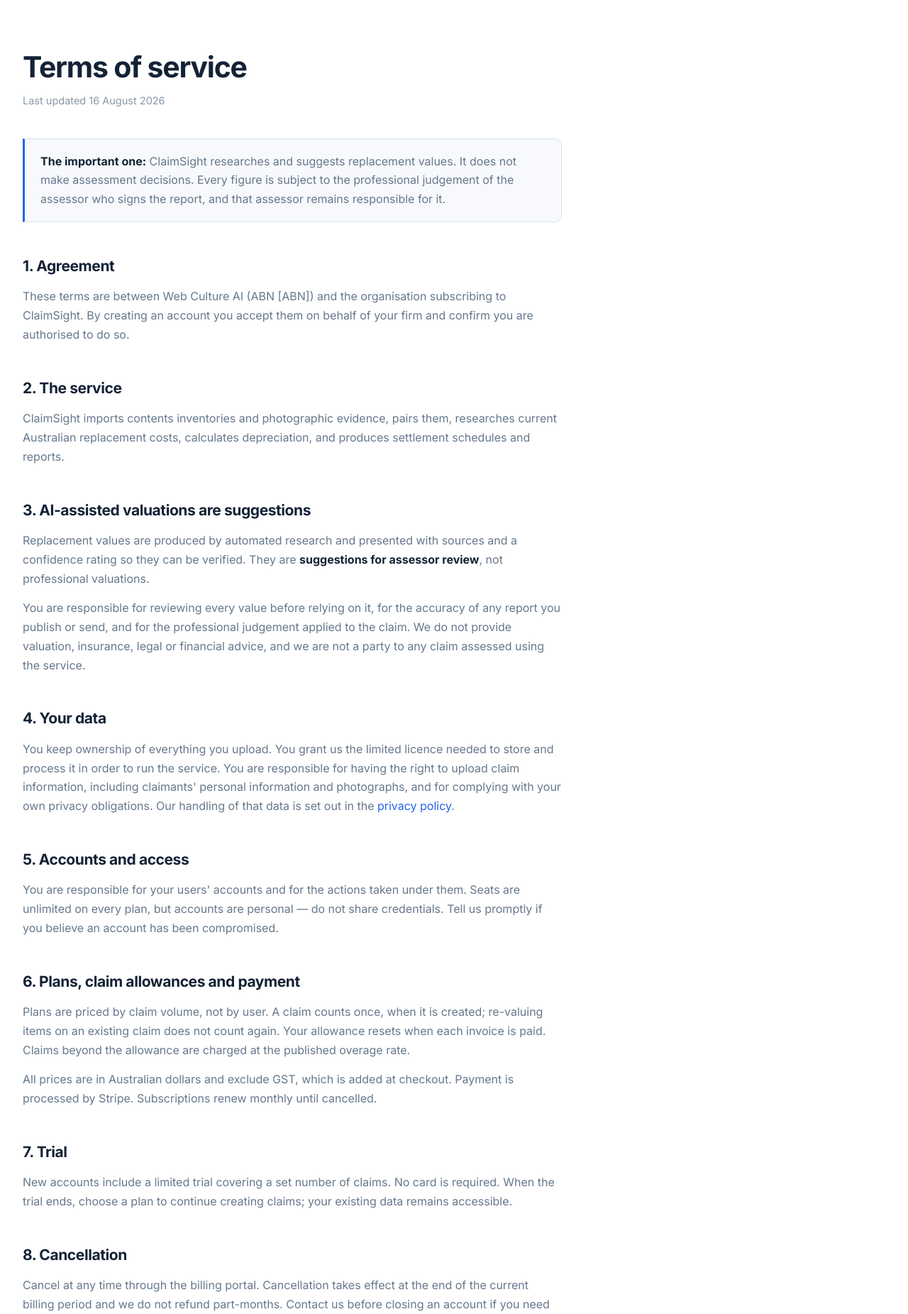
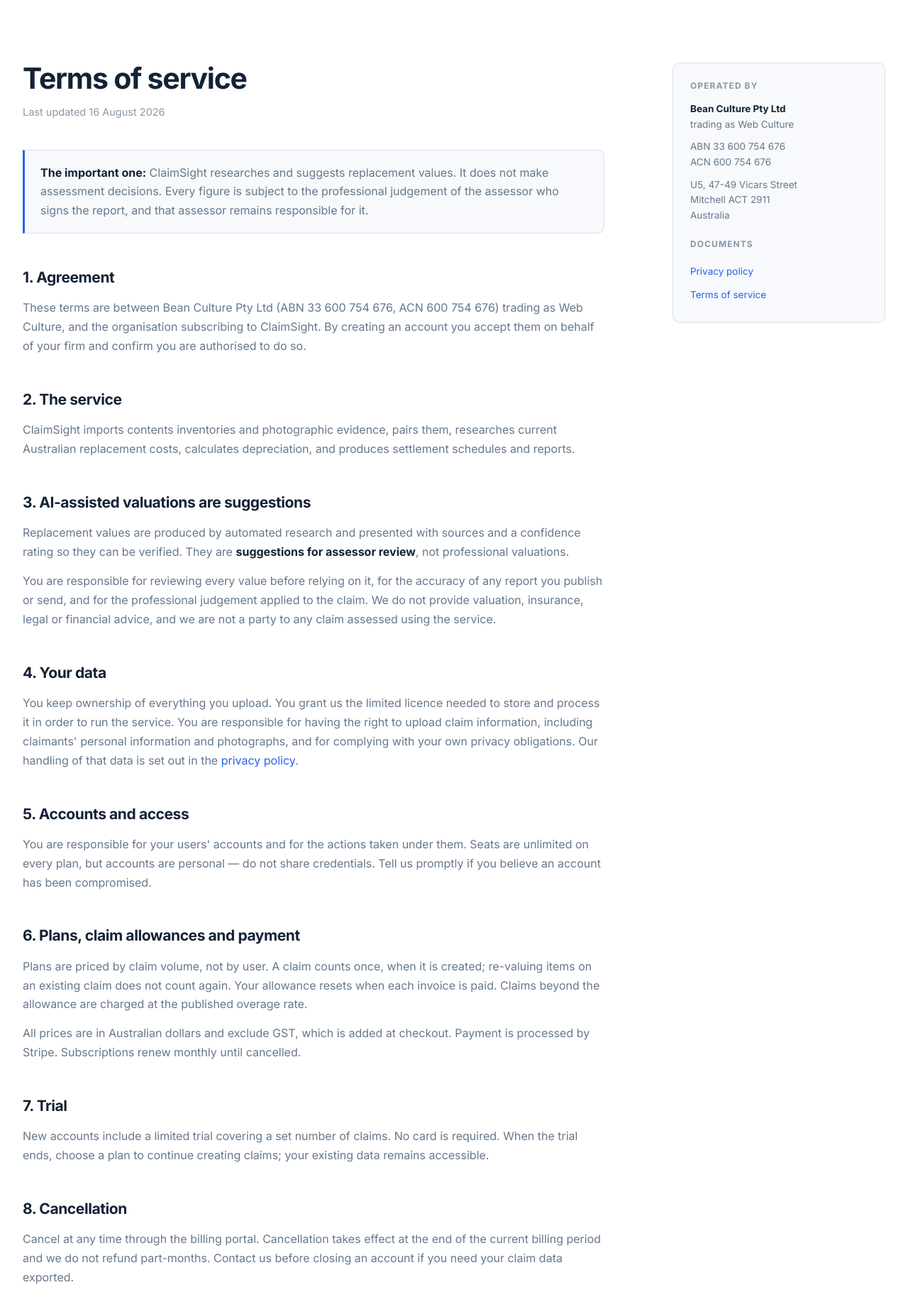
Before and after one commit to coffeeguy77/claimsight, a FastAPI app: page /terms in a window 1280 px wide. Shown: the part 75-1926 px from the top of the page at 71% size. Run offline with FastAPI, Linux system fonts and the light colour scheme.

Commit message:
Registered entity details, 1440px grid across app and legal pages

```diff
--- a/legal.py
+++ b/legal.py
@@ -16,15 +16,19 @@ retention guarantees beyond what the product enforces. Everything stated here
 maps to something built and tested.
 
 THIS IS A STARTING DRAFT, NOT LEGAL ADVICE. Neither document has been reviewed
-by an Australian lawyer, and the placeholders below must be completed before
-either page is relied on commercially.
+by an Australian lawyer. The entity details are correct; the drafting has not
+been professionally checked.
 """
 
-# Fill these in before the pages mean anything legally.
-ENTITY = "Web Culture AI"
-ABN = "[ABN]"
-CONTACT_EMAIL = "[privacy@claimsight.com.au]"
-POSTAL = "[postal address]"
+# Registered entity behind ClaimSight. ClaimSight is a Web Culture product;
+# "Web Culture AI" is a division, not the contracting entity, so the legal
+# documents name the company that actually carries the obligations.
+ENTITY = "Bean Culture Pty Ltd"
+TRADING = "Web Culture"
+ABN = "33 600 754 676"
+ACN = "600 754 676"
+CONTACT_EMAIL = "privacy@claimsight.com.au"
+POSTAL = "U5, 47-49 Vicars Street, Mitchell ACT 2911, Australia"
 UPDATED = "16 August 2026"
 
 PRIVACY = f"""
@@ -55,9 +59,10 @@ PRIVACY = f"""
 </div>
 
 <h2 id="who">1. Who we are</h2>
-<p>ClaimSight is operated by {ENTITY} (ABN {ABN}). In this policy, "we" and "us" means
-{ENTITY}, and "you" means the assessing firm and its users.</p>
-<p>Contact us about privacy at <strong>{CONTACT_EMAIL}</strong> or {POSTAL}.</p>
+<p>ClaimSight is operated by {ENTITY} (ABN {ABN}, ACN {ACN}), trading as {TRADING}. In this
+policy, "we" and "us" means {ENTITY}, and "you" means the assessing firm and its users.</p>
+<p>Contact us about privacy at <strong>{CONTACT_EMAIL}</strong>, or write to {ENTITY},
+{POSTAL}.</p>
 
 <h2 id="roles">2. Our role, and your firm's role</h2>
 <p>There are two different kinds of personal information in ClaimSight and they are worth
@@ -177,7 +182,8 @@ TERMS = f"""
 </div>
 
 <h2>1. Agreement</h2>
-<p>These terms are between {ENTITY} (ABN {ABN}) and the organisation subscribing to ClaimSight.
+<p>These terms are between {ENTITY} (ABN {ABN}, ACN {ACN}) trading as {TRADING}, and the
+organisation subscribing to ClaimSight.
 By creating an account you accept them on behalf of your firm and confirm you are authorised
 to do so.</p>
 
@@ -252,7 +258,10 @@ the change.</p>
 that jurisdiction have non-exclusive jurisdiction.</p>
 
 <h2>14. Contact</h2>
-<p>{CONTACT_EMAIL} · {POSTAL}</p>
+<p><strong>{ENTITY}</strong> t/a {TRADING}<br>
+ABN {ABN} · ACN {ACN}<br>
+{POSTAL}<br>
+{CONTACT_EMAIL}</p>
 """
 
 PAGES = {
--- a/templates/base.html
+++ b/templates/base.html
@@ -83,7 +83,8 @@ h1,h2,h3,h4{margin:0;font-weight:600;letter-spacing:-.011em}
 .ver{font-size:10.5px;color:var(--sidebar-muted);padding:6px 8px 2px}
 
 .main{flex:1;min-width:0;margin-left:var(--sidebar-w)}
-.page{max-width:1460px;width:100%;padding:28px 30px 48px}
+/* Same 1440px content grid as the public site, plus the sidebar. */
+.page{max-width:1440px;width:100%;padding:28px 32px 52px}
 
 /* ------------------------------------------------------------ primitives */
 .card{background:var(--surface);border:1px solid var(--border);border-radius:var(--r-card);box-shadow:var(--shadow)}
--- a/templates/landing.html
+++ b/templates/landing.html
@@ -1067,8 +1067,8 @@ footer a:hover{color:#fff;text-decoration:none}
       </div>
     </div>
     <div class="fbot">
-      <span>© {{ now_year }} ClaimSight. Made in Australia.</span>
-      <span>ABN and contact details available on request.</span>
+      <span>© {{ now_year }} Bean Culture Pty Ltd t/a Web Culture. ABN 33 600 754 676.</span>
+      <span>U5, 47-49 Vicars Street, Mitchell ACT 2911, Australia</span>
     </div>
   </div>
 </footer>
--- a/templates/legal.html
+++ b/templates/legal.html
@@ -28,8 +28,20 @@
   .btn{margin-left:auto;display:inline-flex;align-items:center;height:41px;padding:0 18px;
     border-radius:9px;background:var(--blue-600);color:#fff;font-weight:600;font-size:14.5px}
   .btn:hover{background:#1D53C9;color:#fff;text-decoration:none}
-  main{padding:72px 0 96px}
-  .doc{max-width:760px}
+  main{padding:88px 0 104px}
+  /* 1440px grid, same as the marketing site. The prose column stays readable
+     inside it rather than stretching across the full width. */
+  .layout{display:grid;grid-template-columns:minmax(0,1fr) 300px;gap:72px;align-items:start}
+  .doc{max-width:820px}
+  .aside{position:sticky;top:104px;background:var(--soft);border:1px solid var(--border);
+    border-radius:10px;padding:22px 24px;font-size:14px}
+  .aside h4{font-size:12px;letter-spacing:.09em;text-transform:uppercase;color:var(--muted);
+    margin:0 0 12px}
+  .aside p{margin:0 0 10px;font-size:13.5px;line-height:1.6}
+  .aside p:last-child{margin-bottom:0}
+  .aside a{display:block;padding:5px 0;font-size:13.5px}
+  @media(max-width:1050px){ .layout{grid-template-columns:1fr;gap:40px}
+    .aside{position:static;order:-1} }
   h1{font-size:clamp(34px,3.2vw,46px);letter-spacing:-.03em;line-height:1.08;margin:0 0 14px}
   .updated{font-size:14.5px;color:var(--muted);margin-bottom:40px}
   h2{font-size:21px;letter-spacing:-.02em;margin:44px 0 12px}
@@ -54,13 +66,24 @@
   <a class="btn" href="/signup">Start free trial</a>
 </div></header>
 
-<main><div class="wrap"><div class="doc">
+<main><div class="wrap"><div class="layout">
+  <div class="doc">
 {{ body | safe }}
+  </div>
+  <aside class="aside">
+    <h4>Operated by</h4>
+    <p><strong>Bean Culture Pty Ltd</strong><br>trading as Web Culture</p>
+    <p>ABN 33 600 754 676<br>ACN 600 754 676</p>
+    <p>U5, 47-49 Vicars Street<br>Mitchell ACT 2911<br>Australia</p>
+    <h4 style="margin-top:20px">Documents</h4>
+    <a href="/privacy">Privacy policy</a>
+    <a href="/terms">Terms of service</a>
+  </aside>
 </div></div></main>
 
 <footer><div class="wrap frow">
   <a class="brand" href="/" style="color:#fff"><span class="mark">C</span> ClaimSight</a>
-  <span>Contents loss assessment software for Australian assessors.</span>
+  <span>Bean Culture Pty Ltd t/a Web Culture · ABN 33 600 754 676</span>
   <span style="margin-left:auto">
     <a href="/privacy">Privacy</a> · <a href="/terms">Terms</a> · <a href="/login">Sign in</a>
   </span>
```
